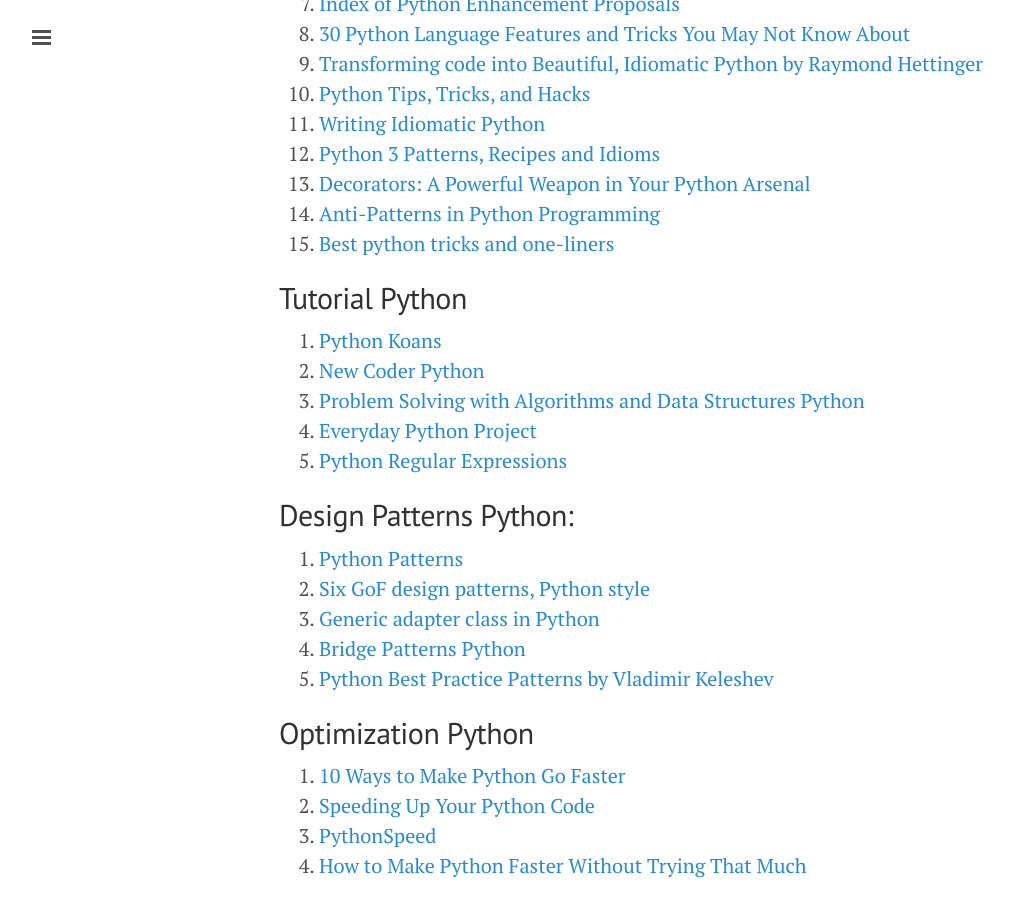
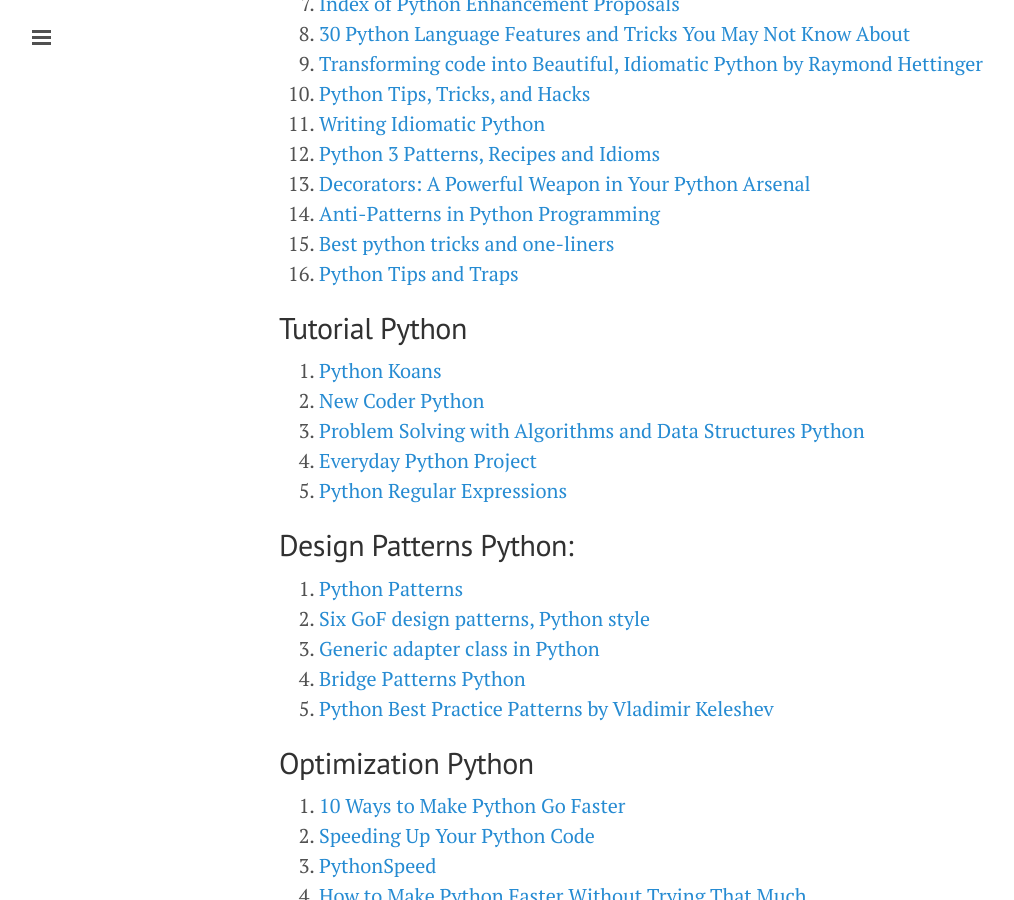
Before and after one commit to ibotdotout/ibotdotout.github.io, a Jekyll site: the page built from _posts/2014-06-08-python.md, in a window 1280 px wide and 900 px high, scrolled down 3328 px. Shown: the whole window, without its empty margins (1-1015 px from the left). Built offline with Jekyll 4.4.1, drawn with Linux system fonts in a browser that asks for light colours; Markdown is read by kramdown in place of the engine named in the settings.

Commit message:
Update 2014-06-08-python.md

```diff
--- a/_posts/2014-06-08-python.md
+++ b/_posts/2014-06-08-python.md
@@ -137,6 +137,7 @@ permalink: python
 13. [Decorators: A Powerful Weapon in Your Python Arsenal](https://speakerdeck.com/pycon2014/decorators-a-powerful-weapon-in-your-python-arsenal-by-colton-myers)
 14. [Anti-Patterns in Python Programming](http://lignos.org/py_antipatterns/)
 15. [Best python tricks and one-liners](http://www.reddit.com/r/Python/comments/2e5wb7/best_python_tricks_and_oneliners/)
+16. [Python Tips and Traps](https://www.airpair.com/python/posts/python-tips-and-traps)
 
 ## Tutorial Python
 1. [Python Koans](http://github.com/gregmalcolm/python_koans)
```
